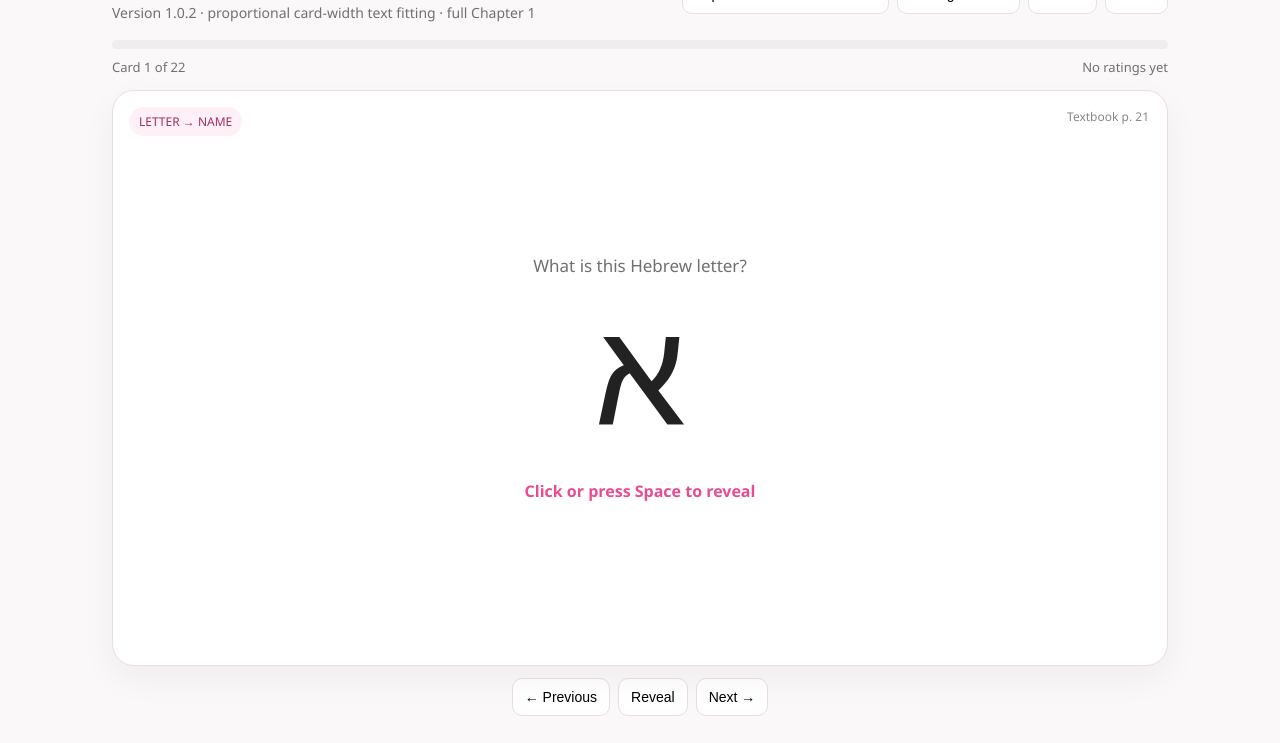
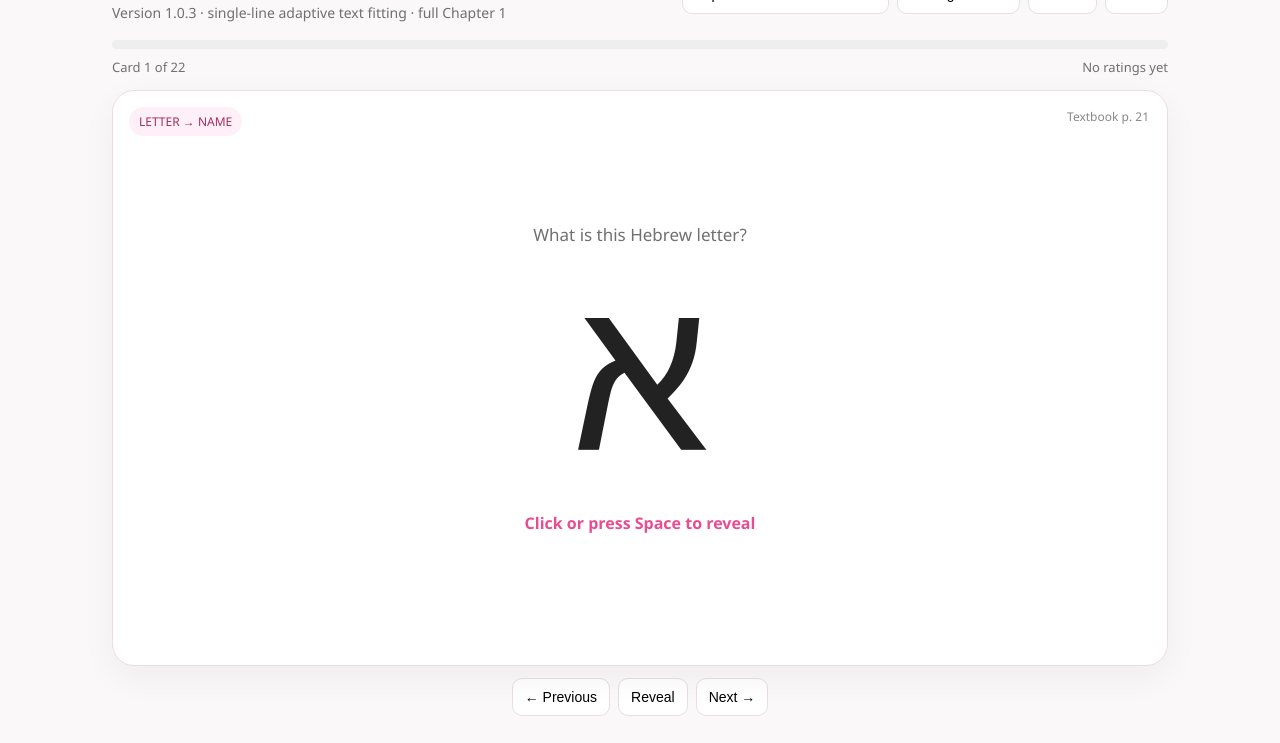
Before and after one commit to EEzEEk/Hebrew-Flashcards, a plain HTML site: page index.html in a window 1280 px wide. Shown: the part 57-800 px from the top of the page. Drawn offline with Linux system fonts and the light colour scheme.

Commit message:
Add files via upload

```diff
--- a/index.html
+++ b/index.html
@@ -2,7 +2,7 @@
 <html lang="en">
 <head>
 <meta charset="utf-8"><meta name="viewport" content="width=device-width,initial-scale=1">
-<title>Hebrew Ulpan Flashcards v1.0.2</title>
+<title>Hebrew Ulpan Flashcards v1.0.3</title>
 <style>
 :root{--pink:#ea4c91;--pale:#fff0f7;--ink:#222;--muted:#707070;--line:#eadde4}
 *{box-sizing:border-box} body{margin:0;background:#faf8f9;color:var(--ink);font-family:Segoe UI,Arial,sans-serif}
@@ -349,6 +349,20 @@ body.phone-ui #frontcontent .fit-front-text.hebrew{
   max-width:96%;
 }
 
+
+/* ---------- v1.0.3 single-line front text ---------- */
+#frontcontent .fit-front-text{
+  white-space:nowrap !important;
+  overflow-wrap:normal !important;
+  word-break:normal !important;
+  hyphens:none !important;
+  width:auto !important;
+  max-width:none !important;
+  overflow:visible !important;
+  display:inline-block !important;
+  line-height:1 !important;
+}
+
 </style>
 
 <meta name="theme-color" content="#ea4c91">
@@ -366,7 +380,7 @@ body.phone-ui #frontcontent .fit-front-text.hebrew{
 <div id="deviceDebug"></div>
 <div class="wrap">
 <header>
-<div><h1>Hebrew Flashcards</h1><div class="sub">Version 1.0.2 · proportional card-width text fitting · full Chapter 1</div></div>
+<div><h1>Hebrew Flashcards</h1><div class="sub">Version 1.0.3 · single-line adaptive text fitting · full Chapter 1</div></div>
 <div class="controls">
 <select id="deck">
 <option value="letters">Alphabet</option>
@@ -492,48 +506,37 @@ render();
 
 
 
-/* ---------- v1.0.2 proportional card-width text-fit engine ---------- */
+/* ---------- v1.0.3 single-line adaptive text-fit engine ---------- */
 function fitElementText(el, opts={}){
   if(!el) return;
 
-  const minPx = opts.minPx || 22;
-  const maxPx = opts.maxPx || 180;
+  const minPx = opts.minPx || 18;
+  const maxPx = opts.maxPx || 220;
   const step = opts.step || 1;
-  const container = opts.container || el.parentElement;
   const widthRatio = opts.widthRatio || 0.82;
 
-  const card = document.getElementById("card") || container;
+  const card = document.getElementById("card") || el.parentElement;
   const cardWidth = Math.max(1, card.clientWidth);
-  const cardHeight = Math.max(1, card.clientHeight);
-
-  // Text is allowed to occupy only a percentage of the card width.
   const allowedWidth = Math.max(1, cardWidth * widthRatio);
 
-  // Leave vertical room for prompt, tag/source and reveal instruction.
-  const allowedHeight = Math.max(1, Math.min(
-    container.clientHeight || cardHeight * 0.60,
-    cardHeight * 0.62
-  ));
-
-  el.style.maxWidth = (widthRatio * 100) + "%";
+  // Critical v1.0.3 behaviour: absolutely no wrapping.
+  el.style.whiteSpace = "nowrap";
+  el.style.wordBreak = "normal";
+  el.style.overflowWrap = "normal";
+  el.style.hyphens = "none";
   el.style.width = "auto";
-  el.style.marginInline = "auto";
-  el.style.lineHeight = "1.08";
+  el.style.maxWidth = "none";
+  el.style.display = "inline-block";
+  el.style.lineHeight = "1";
 
   let size = maxPx;
   el.style.fontSize = size + "px";
 
-  const fits = () =>
-    el.scrollWidth <= allowedWidth &&
-    el.scrollHeight <= allowedHeight;
-
-  while(size > minPx && !fits()){
+  // Width is the only fit constraint for front prompts.
+  // Shrink until the full Hebrew/English prompt is one line inside the card.
+  while(size > minPx && el.scrollWidth > allowedWidth){
     size -= step;
     el.style.fontSize = size + "px";
-  }
-
-  if(!fits()){
-    el.style.lineHeight = "1";
   }
 }
 
@@ -552,12 +555,6 @@ function fitCurrentFrontText(){
   const isHebrew = target.classList.contains("hebrew");
   const isPhone = document.body.classList.contains("phone-ui");
 
-  /*
-    v1.0.2:
-    Font size is now driven primarily by CARD width rather than viewport width.
-    Short text can become large on large monitors, while long text shrinks only
-    as much as necessary to remain inside a percentage of the card.
-  */
   let maxPx, minPx, widthRatio;
 
   if(isHebrew){
@@ -565,20 +562,19 @@ function fitCurrentFrontText(){
     maxPx = isPhone
       ? Math.min(150, cardWidth * 0.34)
       : Math.min(220, cardWidth * 0.24);
-    minPx = isPhone ? 36 : 48;
+    minPx = isPhone ? 28 : 36;
   } else {
     widthRatio = isPhone ? 0.94 : 0.82;
     maxPx = isPhone
       ? Math.min(58, cardWidth * 0.13)
       : Math.min(92, cardWidth * 0.105);
-    minPx = isPhone ? 24 : 30;
+    minPx = isPhone ? 18 : 22;
   }
 
   fitElementText(target, {
     minPx,
     maxPx,
     step: 1,
-    container: content,
     widthRatio
   });
 }
--- a/service-worker.js
+++ b/service-worker.js
@@ -1,4 +1,4 @@
-const CACHE_NAME = "hebrew-ulpan-flashcards-v1.0.2";
+const CACHE_NAME = "hebrew-ulpan-flashcards-v1.0.3";
 const APP_SHELL = [
   "./", "./index.html", "./manifest.webmanifest",
   "./icons/icon-192.png", "./icons/icon-512.png", "./icons/apple-touch-icon.png"
```
Also changed, not shown: README.txt, manifest.webmanifest, 1 other file.
